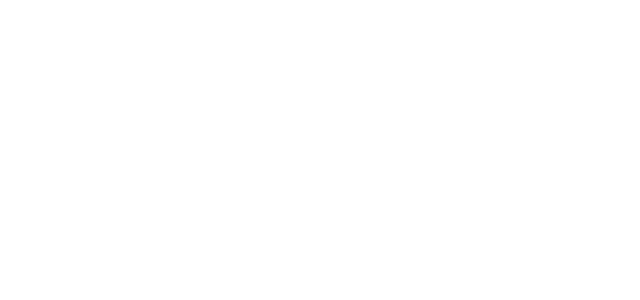
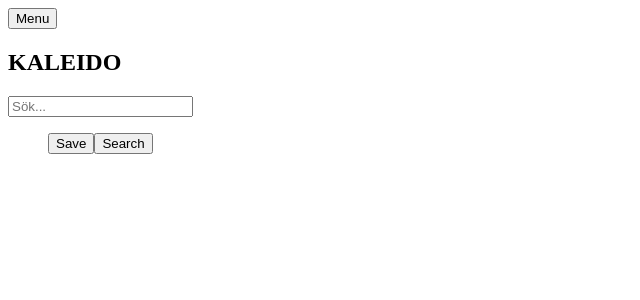
Before and after one commit to DianaOlivaresBarahona/CommitOrQuit, a React (Vite) app: page / in a window 1280 px wide. Shown: the top 300 px of the page, without its empty margins (0-640 px from the left). Built offline with nearby package versions, Linux system fonts and the light colour scheme.

Commit message:
added Navbar

```diff
--- a/src/App.jsx
+++ b/src/App.jsx
@@ -1,8 +1,11 @@
 import { useState } from "react";
 import "./App.css";
+import Navbar from "./components/Navbar";
 
 function App() {
-  return <></>;
+  return <>
+    <Navbar />
+  </>;
 }
 
 export default App;
--- /dev/null
+++ b/src/components/Navbar.jsx
@@ -0,0 +1,30 @@
+import React from "react";
+
+
+const Navbar = () => {
+    return (
+        <header>
+        <nav className="Navbar">
+            <div>
+                <button className="meny-button">Menu</button>
+            </div>
+
+            <div className="logo">
+                <h1 className="logo-text">KALEIDO</h1>
+            </div>
+
+            <div className="search">
+                <input type="text" placeholder="Sök..." className="search-input" />
+            </div>
+
+            <ul className="nav-list">
+                <button className="save-button">Save</button>
+                <button className="search-button">Search</button>
+            </ul>
+
+        </nav>
+        </header>
+    );
+};
+
+export default Navbar;
```
